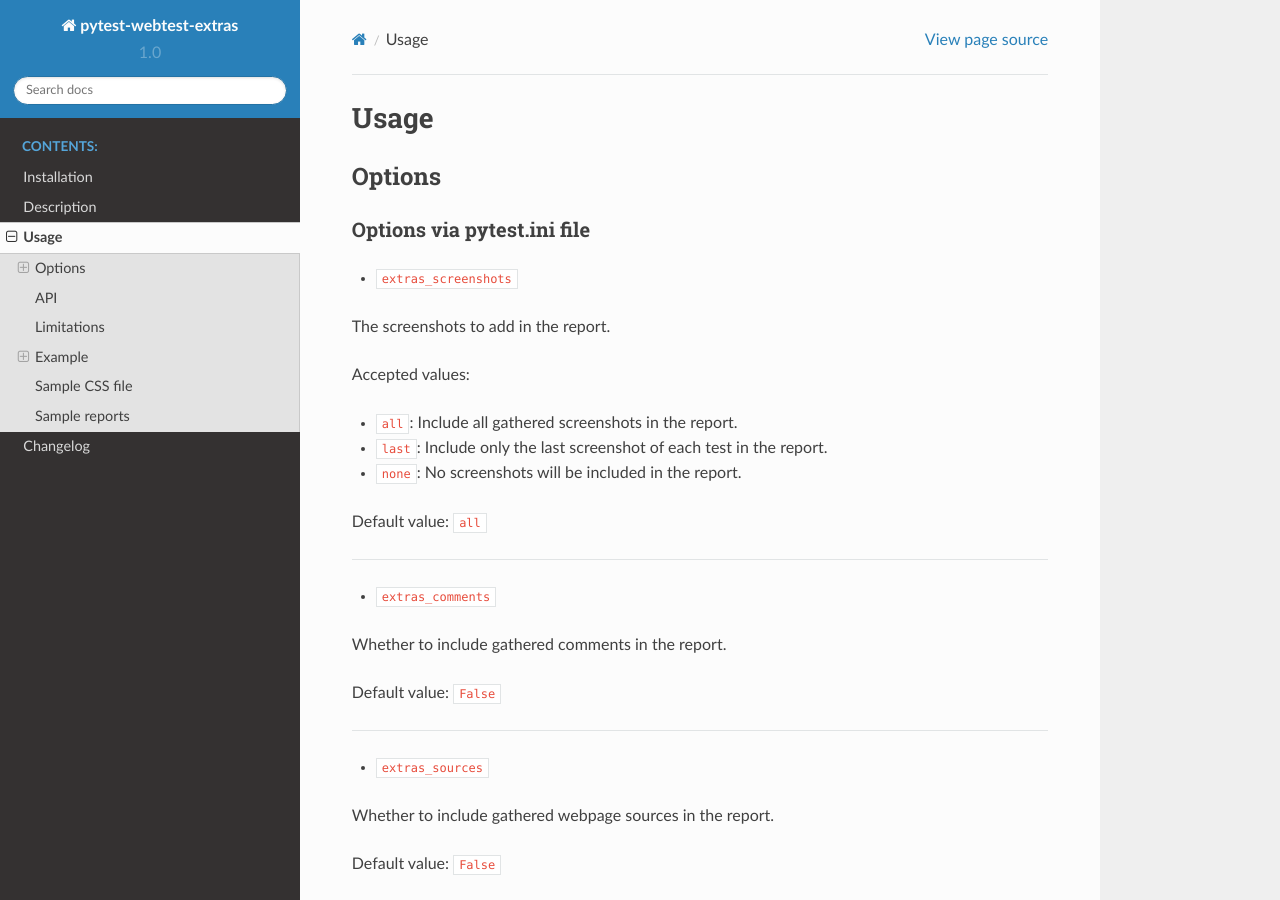
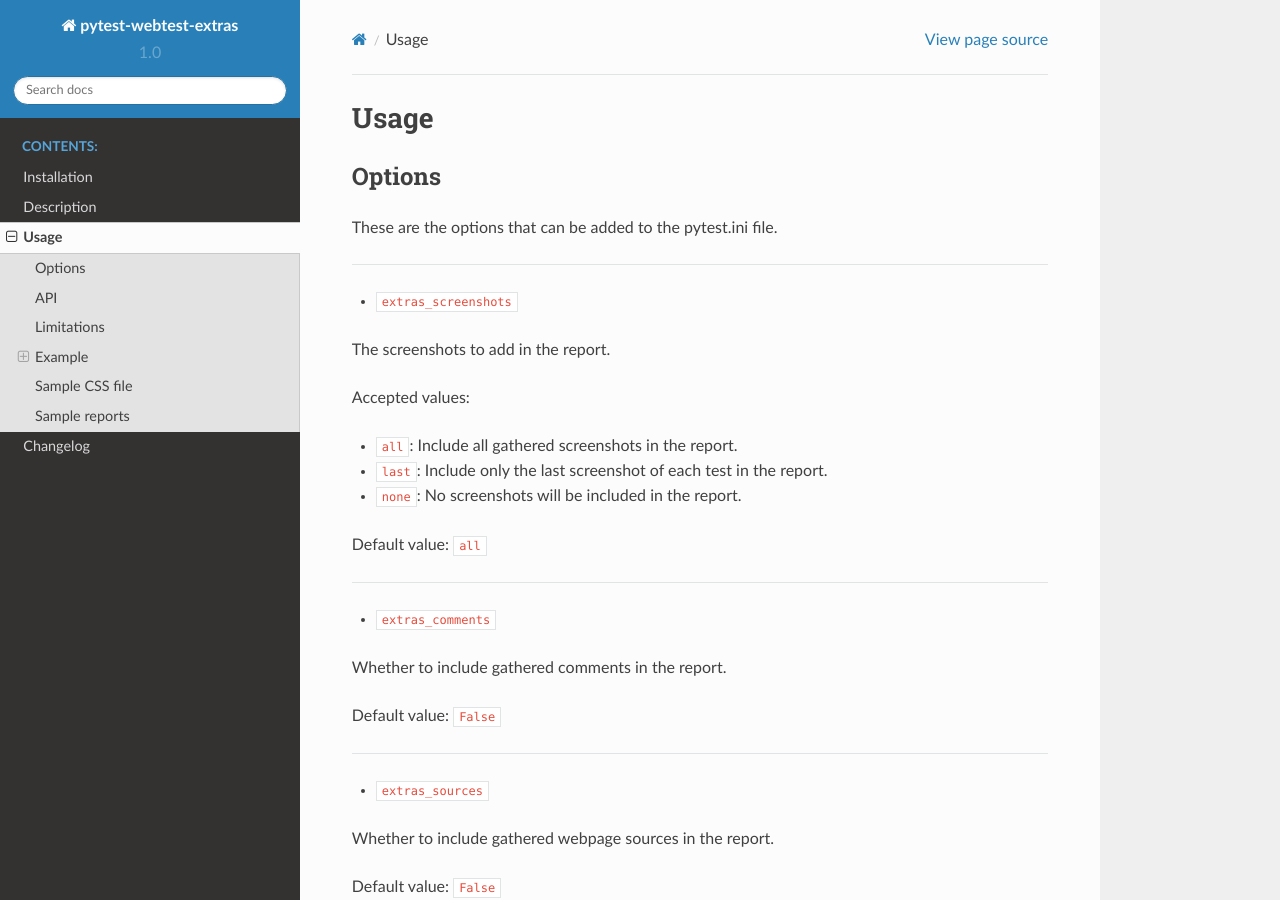
Before and after one commit to harmin-parra/pytest-webtest-extras, a Sphinx documentation site: the page built from docs/user_guide.rst, in a window 1280 px wide and 900 px high. Built offline with Sphinx 7.4.7 and the Read the Docs theme 2.0.0, drawn with Linux system fonts in a browser that asks for light colours.

Commit message:
update user guide

```diff
--- a/docs/user_guide.rst
+++ b/docs/user_guide.rst
@@ -2,12 +2,13 @@
 Usage
 =====
 
+
 Options
 =======
 
+These are the options that can be added to the pytest.ini file.
 
-Options via pytest.ini file
----------------------------
+----
 
 * ``extras_screenshots``
 
```
